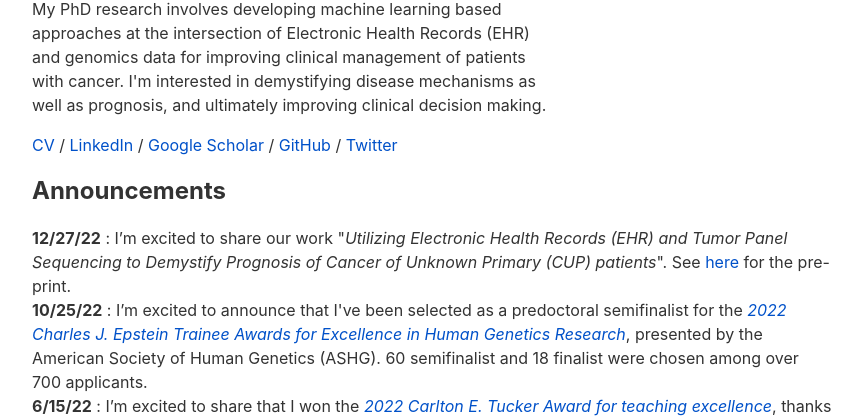
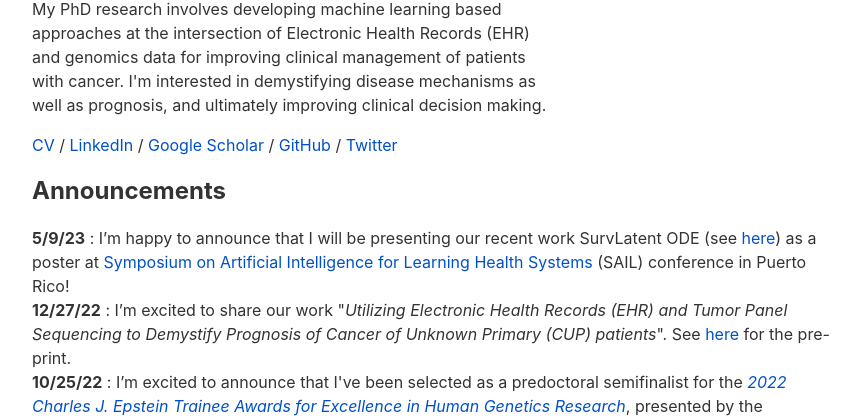
Before and after one commit to itmoon7/itmoon7.github.io, a plain HTML site: page index.html in a window 1280 px wide. Shown: the part 400-819 px from the top of the page, without its empty margins (208-1071 px from the left). Drawn offline with Linux system fonts and the light colour scheme.

Commit message:
Update index.html

```diff
--- a/index.html
+++ b/index.html
@@ -41,6 +41,7 @@ if you want to add images :
       </tbody>
     </table>
     <h2>Announcements</h2>
+   <b>5/9/23</b> : I’m happy to announce that I will be presenting our recent work SurvLatent ODE (see <a href="https://arxiv.org/abs/2204.09633">here</a>) as a poster at <a href="https://sail.health/">Symposium on Artificial Intelligence for Learning Health Systems</a> (SAIL) conference in Puerto Rico! <br>
    <b>12/27/22</b> : I’m excited to share our work "<i>Utilizing Electronic Health Records (EHR) and Tumor Panel Sequencing to Demystify Prognosis of Cancer of Unknown Primary (CUP) patients</i>". See <a href="https://www.medrxiv.org/content/10.1101/2022.12.22.22283696v1">here</a> for the pre-print. <br>
    <b>10/25/22</b> : I’m excited to announce that I've been selected as a predoctoral semifinalist for the <a href="https://www.ashg.org/membership/awards/epstein/"><em>2022 Charles J. Epstein Trainee Awards for Excellence in Human Genetics Research</em></a>, presented by the American Society of Human Genetics (ASHG). 60 semifinalist and 18 finalist were chosen among over 700 applicants.<br>
    <b>6/15/22</b> : I’m excited to share that I won the <a href="https://www.eecs.mit.edu/2022-eecs-awards/"><em>2022 Carlton E. Tucker Award for teaching excellence</em></a>, thanks to the fantastic teaching staff and students of Machine Learning for Healthcare at MIT. All teaching materials are available at this <a href="https://mlhcmit.github.io/2022/index.html">link</a>.<br>
```
